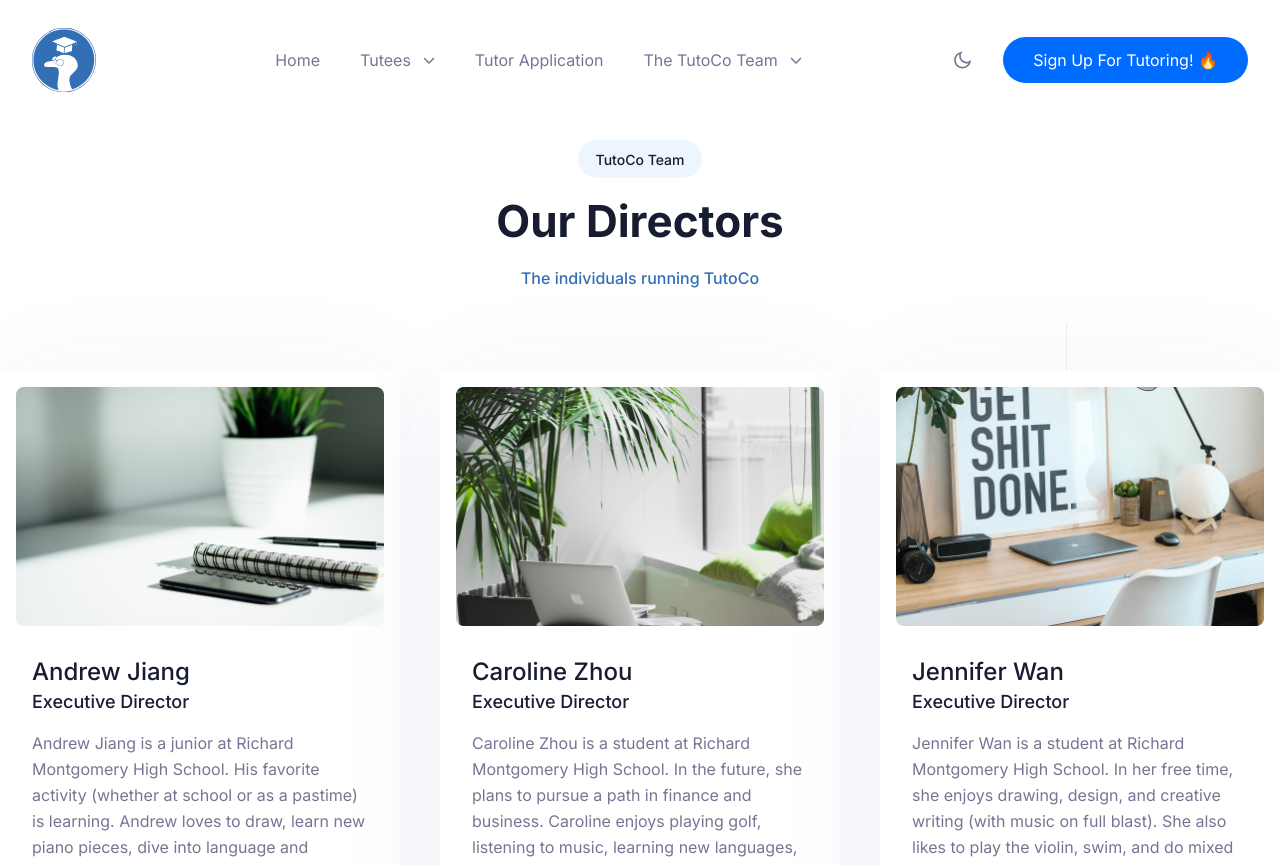
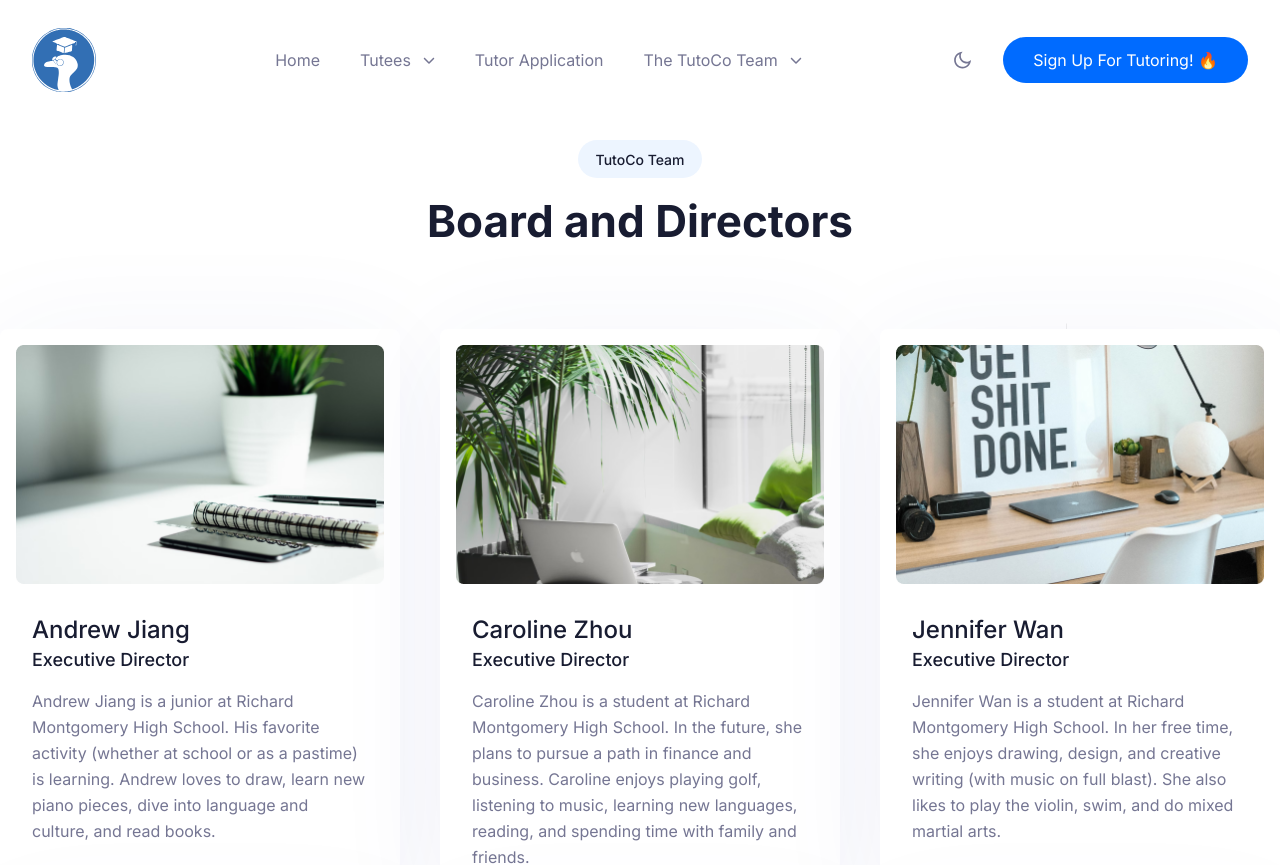
Before and after one commit to TutoCo/tutoco-site, a Next.js app: page /board in a window 1280 px wide. Shown: the top 865 px of the page. Built offline with nearby package versions, Linux system fonts and the light colour scheme.

Commit message:
Update page.tsx

```diff
--- a/app/(site)/(team)/board/page.tsx
+++ b/app/(site)/(team)/board/page.tsx
@@ -24,8 +24,8 @@ const BlogPage = async () => {
             <SectionHeader
               headerInfo={{
                 title: `TutoCo Team`,
-                subtitle: `Our Directors`,
-                description: `The individuals running TutoCo`,
+                subtitle: `Board and Directors`,
+                description: ``,
               }}
             />
           </div>
```
